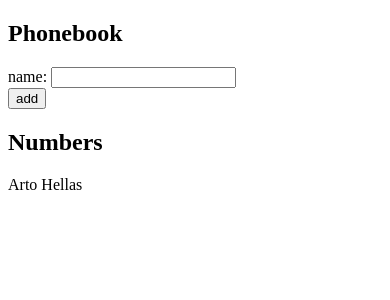
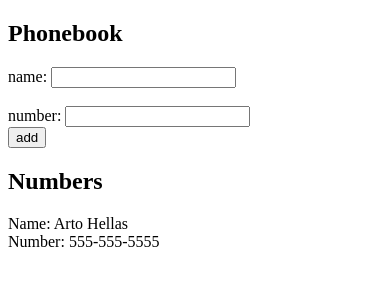
Before and after one commit to anthonyzamarro/fullstackopen, a React (Create React App) app in the folder part1/exercises/exercise1/app/: page / in a window 390 px wide. Shown: the top 300 px of the page. Built offline with nearby package versions, Linux system fonts and the light colour scheme.

Commit message:
add phone numbers to phonebook

```diff
--- a/part1/exercises/exercise1/app/src/part2/App.js
+++ b/part1/exercises/exercise1/app/src/part2/App.js
@@ -2,12 +2,19 @@ import React, { useState } from 'react'
 
 const App2 = () => {
   const [ persons, setPersons ] = useState([
-    { name: 'Arto Hellas' }
+    { name: 'Arto Hellas',
+      number: '555-555-5555'
+    }
   ])
   const [ newName, setNewName ] = useState('');
+  const [ newNumber, setNewNumber ] = useState('');
 
-  const handleNameChange = e => {
-      setNewName(e.target.value);
+    const handleNameChange = e => {
+        setNewName(e.target.value);
+    }
+
+    const handleNumberChange = e => {
+        setNewNumber(e.target.value);
     }
 
     const handleClick = e => {
@@ -17,9 +24,17 @@ const App2 = () => {
         if (names.includes(newName)) {
             alert(`${newName} is already added to phonebook`);
         } else {
-            setPersons(persons.concat({name: newName}));
+            if (newNumber) {
+                setPersons(persons.concat({name: newName, number: newNumber}));
+            } else {
+                setPersons(persons.concat({name: newName}));
+            }
         }
+
+
   }
+  console.log(newNumber)
+
 
   return (
     <div>
@@ -28,12 +43,14 @@ const App2 = () => {
         <div>
           name: <input value={persons.name} onChange={handleNameChange} />
         </div>
+        <br />
+        <div>number: <input value={persons.number} onChange={handleNumberChange}/></div>
         <div>
           <button type="submit" onClick={handleClick}>add</button>
         </div>
       </form>
       <h2>Numbers</h2>
-        {persons.map(person => <div key={person.name}>{person.name}</div>)}
+        {persons.map(person => <div key={person.name}>Name: {person.name} <br/>Number: {person.number}</div>)}
       {/* <div>debug: {newName}</div> */}
     </div>
   )
```
